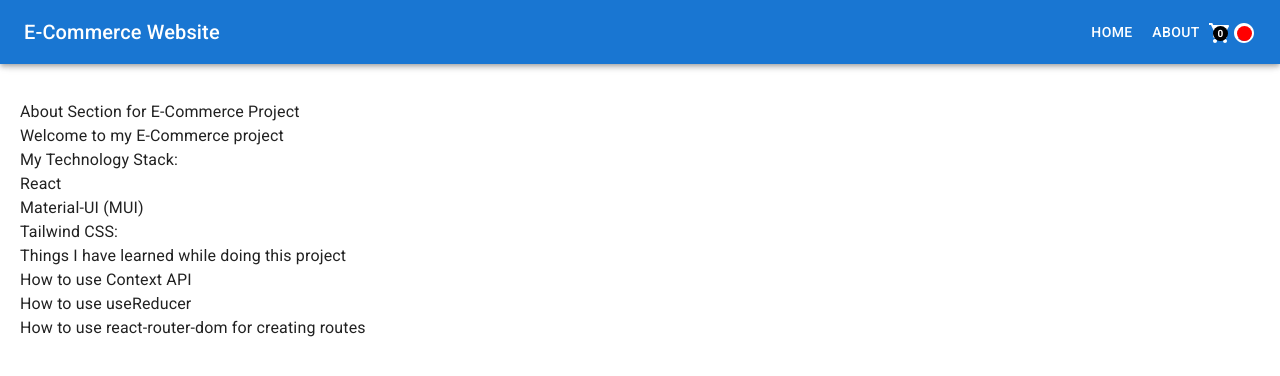
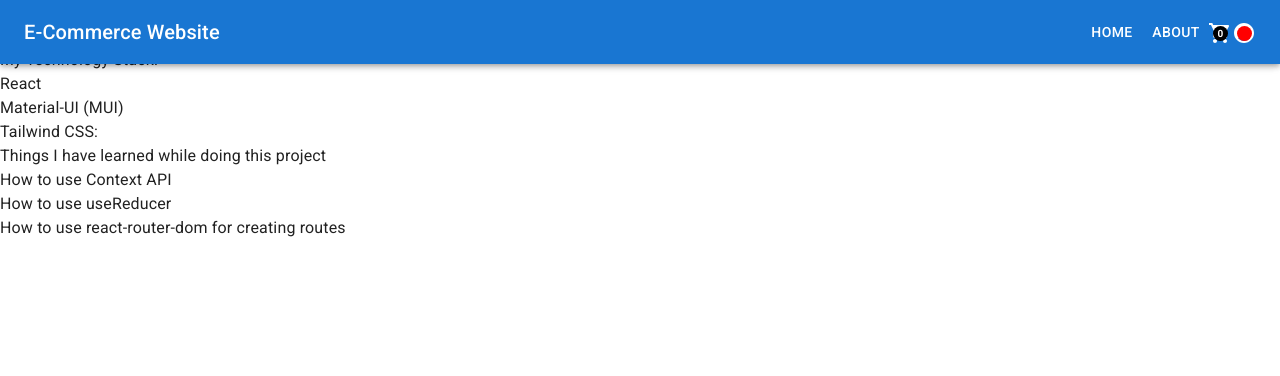
Before and after one commit to SumanKisku/e-commerce-react, a React (Vite) app: page /about in a window 1280 px wide. Shown: the top 376 px of the page. Built offline with nearby package versions, Linux system fonts and the light colour scheme.

Commit message:
Update AboutPage.jsx

```diff
--- a/src/pages/AboutPage.jsx
+++ b/src/pages/AboutPage.jsx
@@ -1,7 +1,7 @@
 
 const AboutPage = () => {
   return (
-    <div class="mx-2.5 my-24" style={{ margin: "100px 20px" }}>
+    <div class="mx-2.5 my-24">
       <div class="bg-gray-100 p-8">
         <h1 class="text-2xl font-semibold mb-4">About Section for E-Commerce Project</h1>
         <p>Welcome to my E-Commerce project</p>
```
